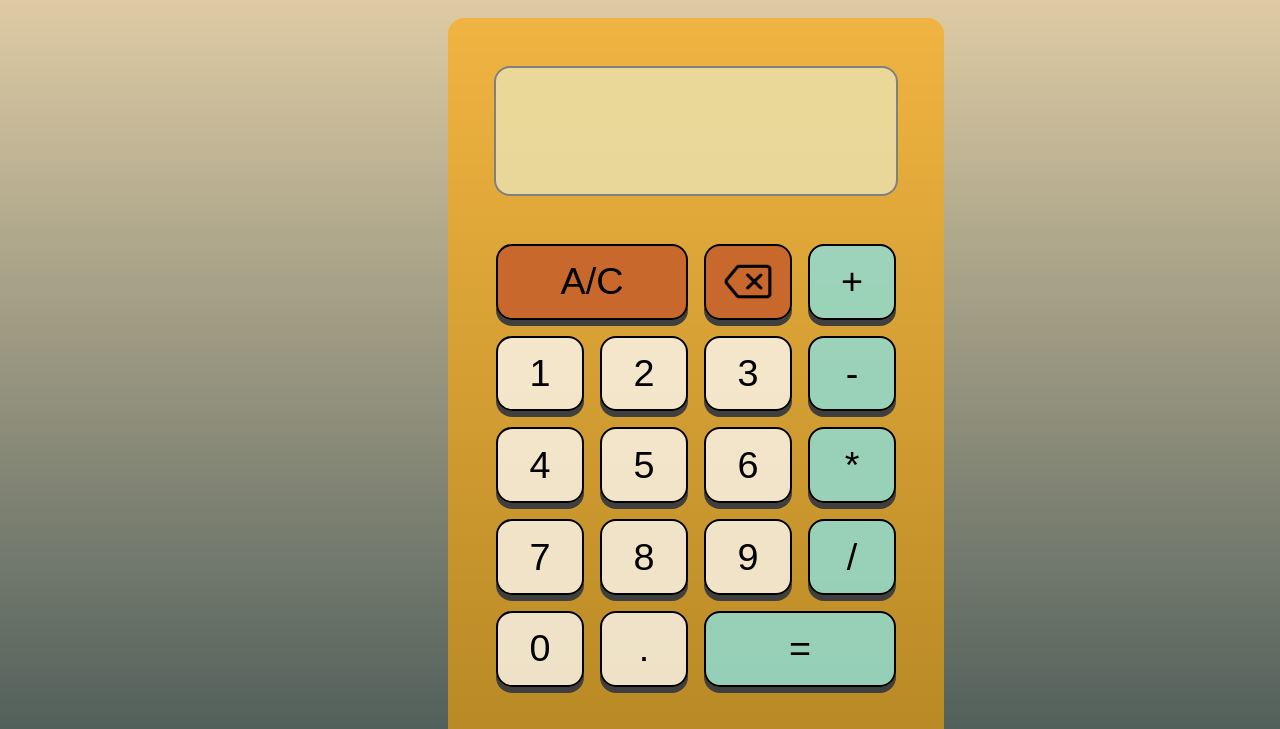
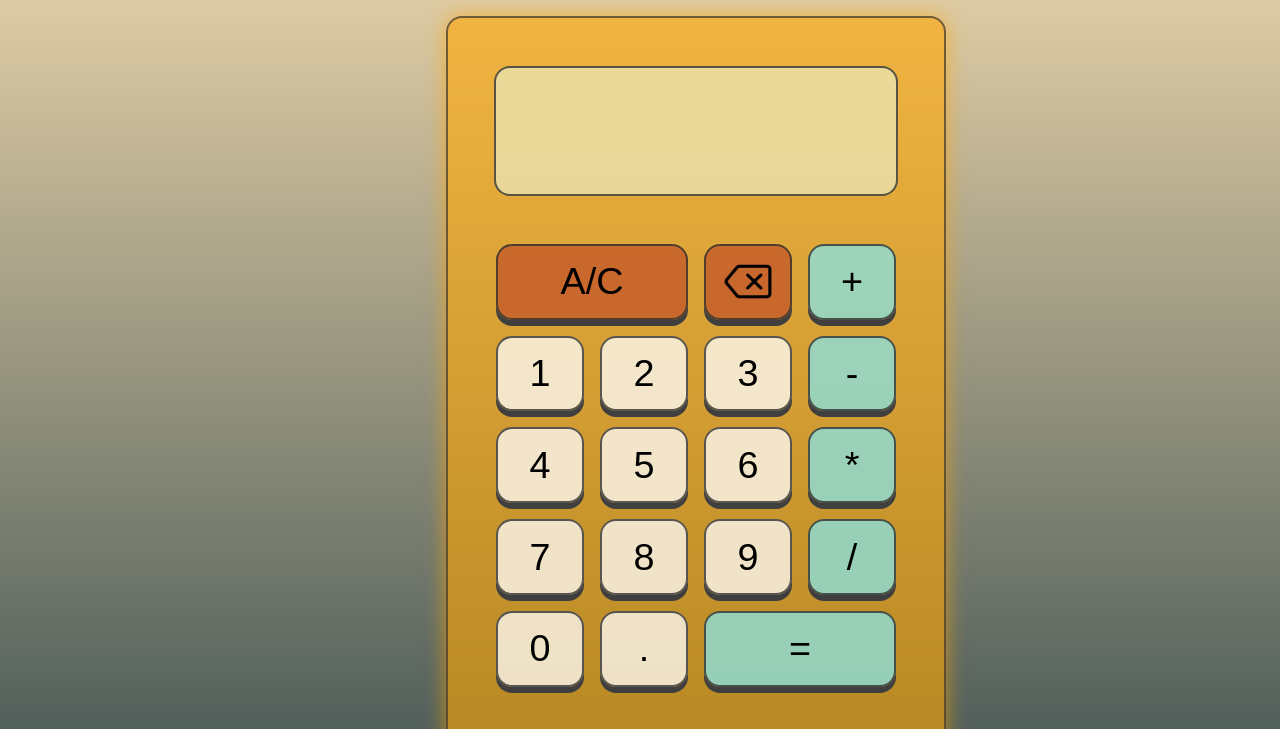
Before and after one commit to JackGraymer/Calculator, a plain HTML site: page index.html in a window 1280 px wide. Shown: the top 729 px of the page. Drawn offline with Linux system fonts and the light colour scheme.

Commit message:
Adjusted border colors

```diff
--- a/styles.css
+++ b/styles.css
@@ -28,6 +28,8 @@ img{
     height: 700px;
     padding: 3em;
     background-color: rgba(255, 166, 0, 0.596);
+    border: 2px solid rgba(51, 49, 49, 0.671);
+    box-shadow: 0px 0px 20px 1px rgba(255, 166, 0, 0.596);
 }
 
 .screen{
@@ -35,15 +37,14 @@ img{
     width: 100%;
     height: 18%;
     background-color: rgba(235, 226, 175, 0.815);
-    border: solid 2px grey;
+    border: solid 2px rgba(51, 49, 49, 0.8);
 }
 
 .pannel{
     margin-top: 3em;
     width: 100%;
     height: auto;
-/*     background-color: rgba(255, 166, 0, 0.493);
- */    display: grid;
+    display: grid;
     gap: 1em;
     grid-template-columns: repeat(4, 1fr);
     grid-template-rows: repeat(5, 1fr);
@@ -66,7 +67,7 @@ img{
     background-color: rgba(255, 255, 255, 0.74);
     display: flex;
     padding: 0.3em;
-    border: 2px solid black;
+    border: 2px solid rgba(51, 49, 49, 0.8);
     border-radius: 1rem;
     font-size: 1cm;
     justify-content: center;
```
